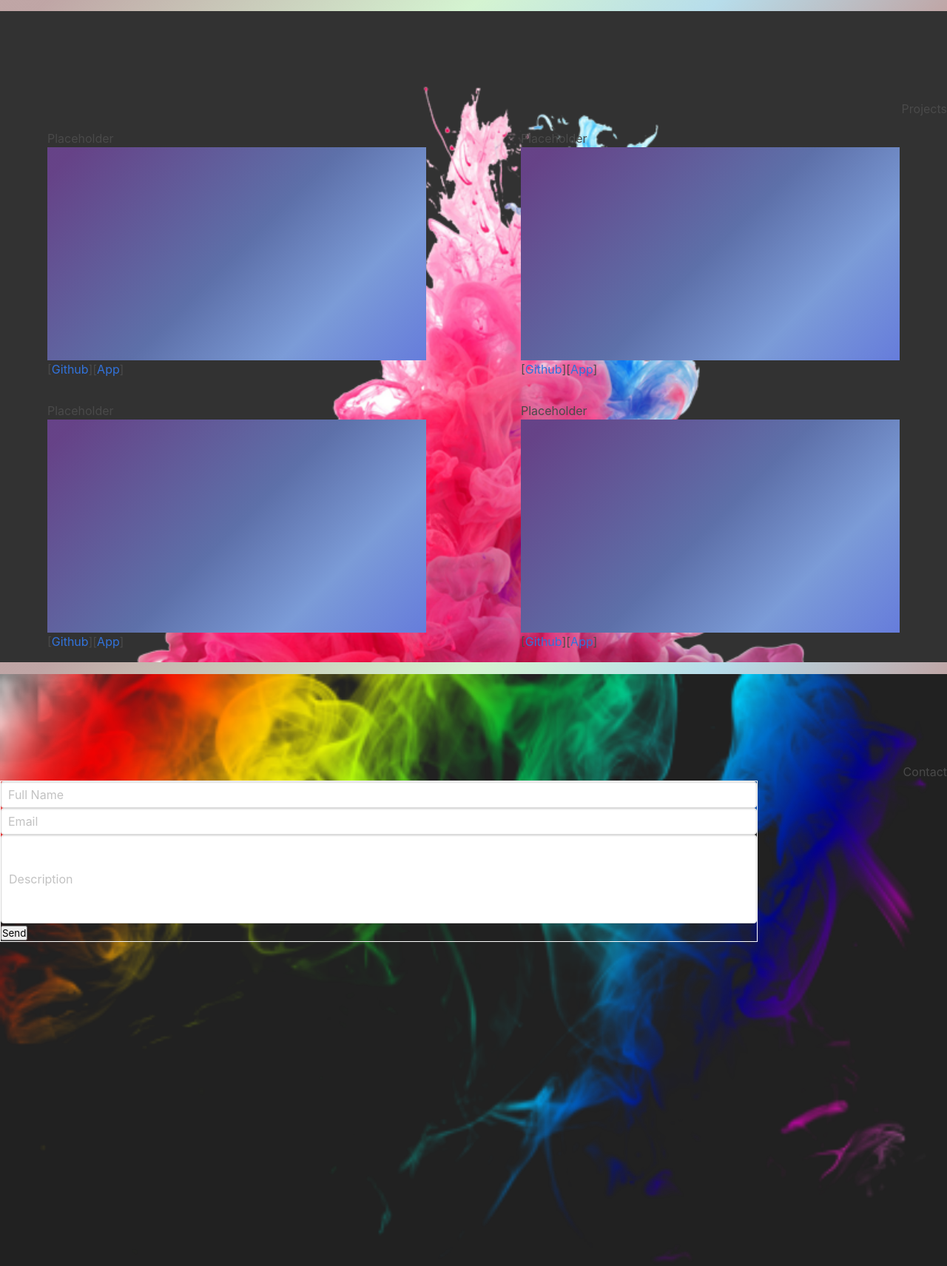
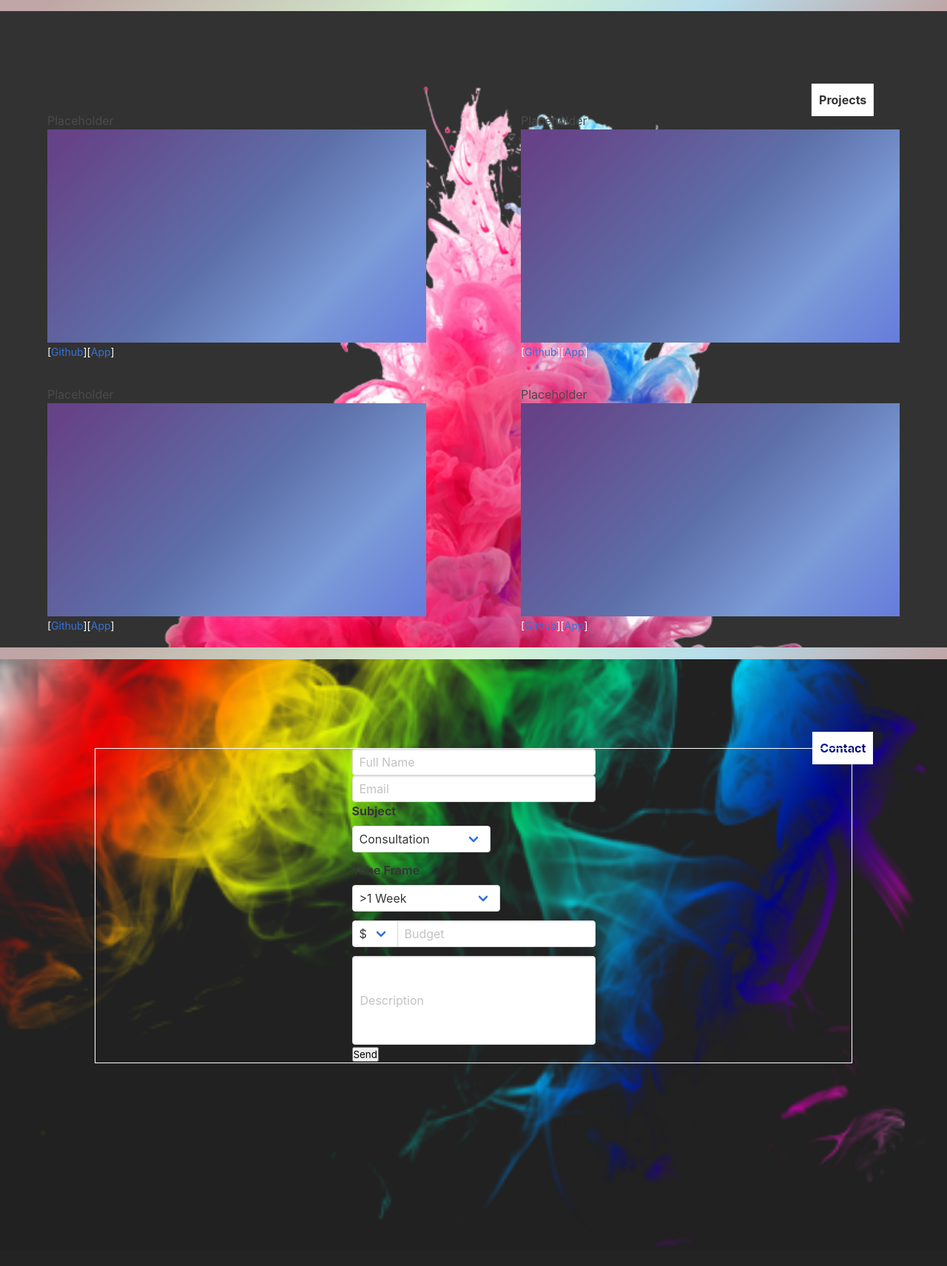
Before and after one commit to LukazDane/Digi-Daemon, a Flask app: page / in a window 1280 px wide. Shown: the part 801-2512 px from the top of the page at 74% size. After the commit the page ends 2485 px from the top, so only its background shows below. Run offline with Flask 2, Linux system fonts and the light colour scheme; some libraries are stand-ins or nearby versions.

Commit message:
yet more styling

```diff
--- a/static/css/styles.css
+++ b/static/css/styles.css
@@ -58,12 +58,75 @@ div#logoBlock {
 .section-title {
   text-align: end;
 }
-
+.text {
+  background-color: white;
+  color: black;
+  /* font-size: 10vw; */
+  font-weight: bold;
+  margin: 0 auto;
+  padding: 10px;
+  /* width: 50%; */
+  text-align: center;
+  position: absolute;
+  /* top: 20%; */
+  left: 89%;
+  transform: translate(-50%, -50%);
+  mix-blend-mode: screen;
+}
+/* testing */
+#row-hero {
+  padding: 115px 0 200px;
+}
+#hero h1 {
+  font-size: 50px;
+  font-weight: bold;
+  color: white;
+}
+.buffer-top {
+  margin-top: 10px;
+}
+#hero p {
+  font-size: 16px;
+  line-height: 26px;
+}
+#hero p {
+  padding: 45px 0 18px;
+  margin-bottom: 20px;
+}
+.fadein-fast {
+  -webkit-animation: a 2s;
+  animation: a 2s;
+}
+p {
+  color: #fff;
+  line-height: 26px;
+  font-size: 14px;
+  padding-top: 25px;
+  padding-bottom: 25px;
+}
+.btn {
+  font-size: 16px;
+  font-weight: 700;
+  color: #fff;
+  text-decoration: none;
+  padding: 18px 26px;
+  border-radius: 3px;
+  margin-right: 10px;
+  display: inline-block;
+}
+.btn.btn-freelance {
+  background: #f04;
+}
+.btn.btn-hire {
+  background: hsla(0, 0%, 100%, 0.14);
+}
+/* end testing */
 #home {
   background-color: #232323;
   background-image: url("/static/images/paint-splatter-1.png");
   background-repeat: no-repeat;
   background-position: right;
+  text-align: center;
 }
 #projects {
   background-color: #323232;
@@ -165,4 +228,8 @@ div#logoBlock {
 .form-container {
   border: 1px solid white;
   width: 80vw;
+  justify-content: space-evenly;
+  display: flex;
+  flex-flow: wrap;
+  margin: auto;
 }
--- a/templates/home.html
+++ b/templates/home.html
@@ -1,15 +1,39 @@
 {% extends 'layout.html' %} {% block body %}
 <div class="section-container" id="home">
-  <h1 class="section-title">Home Page</h1>
+  <h1 class="section-title text">Home Page</h1>
   <!-- personal image box -->
   <!-- <div class="main-box">
     <div class="left-box"></div>
     <div class="right-box"></div>
   </div> -->
+  <div id="row-hero">
+    <div class="container">
+      <div class="buffer-top" id="hero">
+        <h1 class="fadein-fast">Web/Python Dev | Artist | Designer</h1>
+        <p class="fadein-fast">
+          Based out of Oakland, Ca. Specializing in custom themes and Python
+          development. If you are a business seeking a web presence or an
+          employer looking to hire, you can get in touch with me
+          <a href="/#contact">here</a>.
+        </p>
+        <div class="callToAction">
+          <a
+            href="http://goo.gl/forms/gYi9a11a7U"
+            target="_blank"
+            class="btn btn-freelance"
+            >I need a website<span class="icon-chevron-right"></span
+          ></a>
+          <a href="#contact" target="_blank" class="btn btn-hire"
+            >I'm looking to hire<span class="icon-chevron-right"></span
+          ></a>
+        </div>
+      </div>
+    </div>
+  </div>
 </div>
 <hr class="section-divider" />
 <div class="section-container" id="projects">
-  <h1 class="section-title">Projects</h1>
+  <h1 class="section-title text">Projects</h1>
   <div class="projects-container">
     <div class="project-box">
       <h1 class="project-title">Placeholder</h1>
@@ -46,7 +70,7 @@
 </div>
 <hr class="section-divider" />
 <div class="section-container" id="contact">
-  <h1 class="section-title">Contact</h1>
+  <h1 class="section-title text">Contact</h1>
 
   <div class="form-container">
     <form action="https://formspree.io/deandrevidal@aol.com" method="POST">
@@ -55,6 +79,57 @@
       </div>
       <div class="control">
         <input class="input" type="email" placeholder="Email" name="email" />
+      </div>
+      <div class="field">
+        <label class="label">Subject</label>
+        <div class="control">
+          <div class="select">
+            <select>
+              <option>Consultation</option>
+              <option>Website: Function</option>
+              <option>Website: Design</option>
+              <option>Bug Review</option>
+              <option>Major Project</option>
+              <option>Writing</option>
+              <option>Art</option>
+            </select>
+          </div>
+        </div>
+      </div>
+      <div class="field">
+        <label class="label">Time Frame</label>
+        <div class="control">
+          <div class="select">
+            <select>
+              <option> >1 Week </option>
+              <option>1-2 Weeks Function</option>
+              <option>3-4 Weeks </option>
+              <option>1 Month</option>
+              <option>1-3 Months</option>
+              <option>3-6 Months</option>
+              <option>Undetermined</option>
+            </select>
+          </div>
+        </div>
+      </div>
+      <div class="field has-addons">
+        <p class="control">
+          <span class="select">
+            <select>
+              <option>$</option>
+              <option>£</option>
+              <option>€</option>
+            </select>
+          </span>
+        </p>
+        <p class="control">
+          <input
+            class="input"
+            type="text"
+            placeholder="Budget"
+            class="budget"
+          />
+        </p>
       </div>
       <div class="control">
         <input
```
